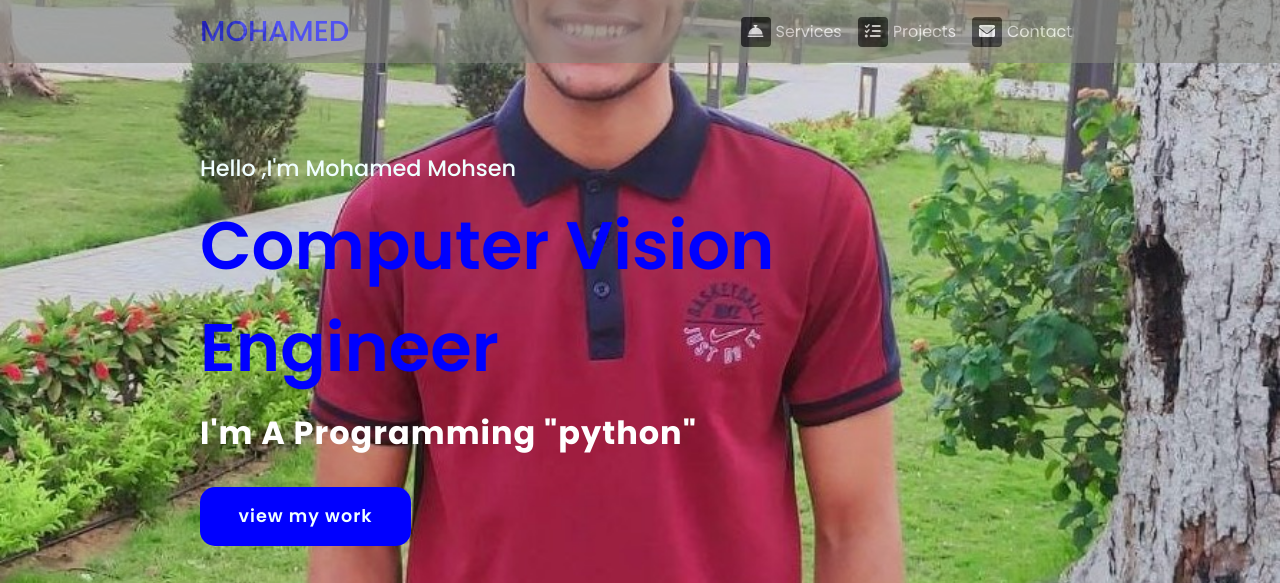
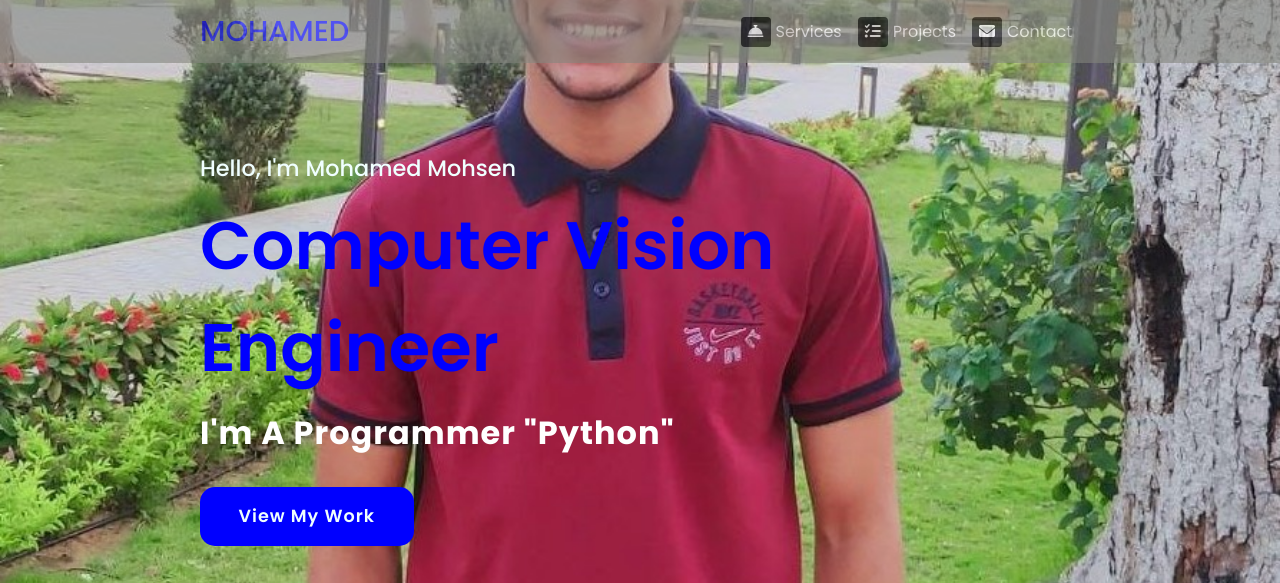
Before and after one commit to mohamed33301/MyPortfolio_2, a plain HTML site: page index.html in a window 1280 px wide. Shown: the top 583 px of the page. Drawn offline with Linux system fonts and the light colour scheme.

Commit message:
Update index.html

```diff
--- a/index.html
+++ b/index.html
@@ -1,15 +1,15 @@
 <!DOCTYPE html>
 <html lang="en">
+
 <head>
   <meta charset="UTF-8">
   <meta http-equiv="X-UA-Compatible" content="IE=edge">
   <meta name="viewport" content="width=device-width, initial-scale=1.0">
   <link rel="stylesheet" href="css/style.css">
   <link rel="stylesheet" href="https://cdnjs.cloudflare.com/ajax/libs/font-awesome/6.0.0/css/all.min.css">
-    <link rel="stylesheet" href="https://cdnjs.cloudflare.com/ajax/libs/font-awesome/6.0.0-beta3/css/all.min.css">
-    <link rel="stylesheet" href="https://cdnjs.cloudflare.com/ajax/libs/font-awesome/6.0.0-beta3/css/all.min.css">
   <title>Mohamed Mohsen</title>
 </head>
+
 <body>
   <header>
     <a href="#" class="logo">Mohamed</a>
@@ -30,14 +30,12 @@
   </header>
   <section class="main">
     <div>
-    <h2>Hello ,I'm Mohamed Mohsen <br><span>Computer Vision Engineer</span></h2>
-    <h3>I'm A Programming "python" </h3>
-
-    <a href="#projects" class="main-btn">view my work</a>
+      <h2>Hello, I'm Mohamed Mohsen <br><span>Computer Vision Engineer</span></h2>
+      <h3>I'm A Programmer "Python"</h3>
+      <a href="#projects" class="main-btn">View My Work</a>
       <div class="social-icons">
         <a href="https://www.facebook.com/share/xebQM2kiCiFf3dhn/?mibextid=qi2Omg"><i class="fab fa-facebook"></i></a>
         <a href="https://github.com/mohamed33301"><i class="fab fa-github"></i></a>
-      <!--   <a href="https://instagram.com/alivecoder"><i class="fab fa-instagram"></i></a> -->
         <a href="https://www.linkedin.com/in/mohamed2mohsen/"><i class="fab fa-linkedin"></i></a>
         <a href="https://www.kaggle.com/mohamedmohsen3330" target="_blank"><i class="fab fa-kaggle"></i></a>
         <a href="mailto:mohame3330@gmail.com" target="_blank"><i class="fas fa-envelope"></i></a>
@@ -47,7 +45,6 @@
   <section class="cards" id="services">
     <h2 class="title">Services</h2>
     <div class="content">
-      <!-- خدمة Computer Vision -->
       <div class="card">
         <div class="icon">
           <i class="fa-sharp fa-solid fa-eye"></i>
@@ -57,7 +54,6 @@
           <p>Developing vision-based AI systems</p>
         </div>
       </div>
-      <!-- خدمة Machine Learning -->
       <div class="card">
         <div class="icon">
           <i class="fa-sharp fa-solid fa-brain"></i>
@@ -67,7 +63,6 @@
           <p>Building and training models</p>
         </div>
       </div>
-      <!-- خدمة Data Analysis -->
       <div class="card">
         <div class="icon">
           <i class="fa-sharp fa-solid fa-chart-column"></i>
@@ -77,9 +72,6 @@
           <p>Analyzing and arranging data</p>
         </div>
       </div>
-
-
-      <!-- خدمة Web Design -->
       <div class="card">
         <div class="icon">
           <i class="fa-sharp fa-solid fa-paint-brush"></i>
@@ -89,12 +81,8 @@
           <p>Creating user-friendly websites</p>
         </div>
       </div>
-
-
     </div>
   </section>
-
-
   <section class="projects" id="projects">
     <h2 class="title">Projects</h2>
     <div class="content">
@@ -155,8 +143,8 @@
           <p class="project-category">Machine learning assignments with python.</p>
           <strong class="project-title">
             <span>ML_assignments</span>
-            <a href="https://github.com/mohamed33301/ML_assignments" class="more-details"
-            target="_blank">More Details</a>
+            <a href="https://github.com/mohamed33301/ML_assignments" class="more-details" target="_blank">More
+              Details</a>
           </strong>
         </div>
       </div>
@@ -203,7 +191,8 @@
           <p class="project-category">Weather-Station-Project-IOT.</p>
           <strong class="project-title">
             <span>Weather-Station-Project-IOT</span>
-            <a href="https://github.com/mohamed33301/Weather-Station-Project-IOT" class="more-details" target="_blank">More Details</a>
+            <a href="https://github.com/mohamed33301/Weather-Station-Project-IOT" class="more-details"
+              target="_blank">More Details</a>
           </strong>
         </div>
       </div>
@@ -218,7 +207,8 @@
           <p class="project-category">Online-shoping-platform-cloud-computing-</p>
           <strong class="project-title">
             <span>Online-shoping-platform-cloud-computing-</span>
-            <a href="https://github.com/mohamed33301/Online-shoping-platform-cloud-computing-" class="more-details" target="_blank">More
+            <a href="https://github.com/mohamed33301/Online-shoping-platform-cloud-computing-" class="more-details"
+              target="_blank">More
               Details</a>
           </strong>
         </div>
@@ -266,8 +256,8 @@
           <p class="project-category">data-analysis-students-performance</p>
           <strong class="project-title">
             <span>data-analysis-students-performance</span>
-            <a href="https://www.kaggle.com/code/mohamedmohsen3330/data-analysis-students-performance" class="more-details"
-              target="_blank">More Details</a>
+            <a href="https://www.kaggle.com/code/mohamedmohsen3330/data-analysis-students-performance"
+              class="more-details" target="_blank">More Details</a>
           </strong>
         </div>
       </div>
@@ -306,10 +296,6 @@
 
 
 
-
-
-
-
       <!-- Add more project items here as needed -->
     </div>
 
@@ -330,7 +316,8 @@
       </div>
       <div class="card">
         <div class="icon">
-          <i class="fa-solid fa-envelope"></i>        </div>
+          <i class="fa-solid fa-envelope"></i>
+        </div>
         <div class="info">
           <h3>E-Mail</h3>
           <p>mohame3330@gmail.com</p>
@@ -358,4 +345,5 @@
     </div>
   </footer>
 </body>
+
 </html>
```
Lines whose indentation alone changed are shown as unchanged.
